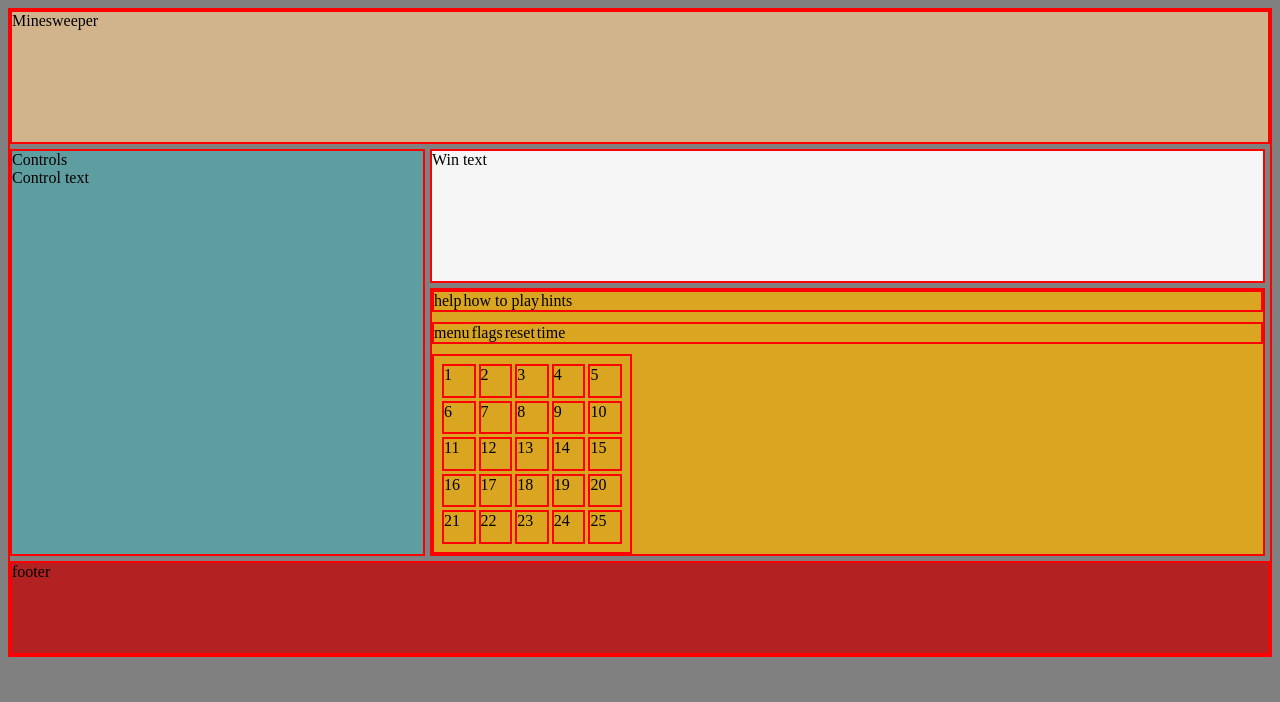
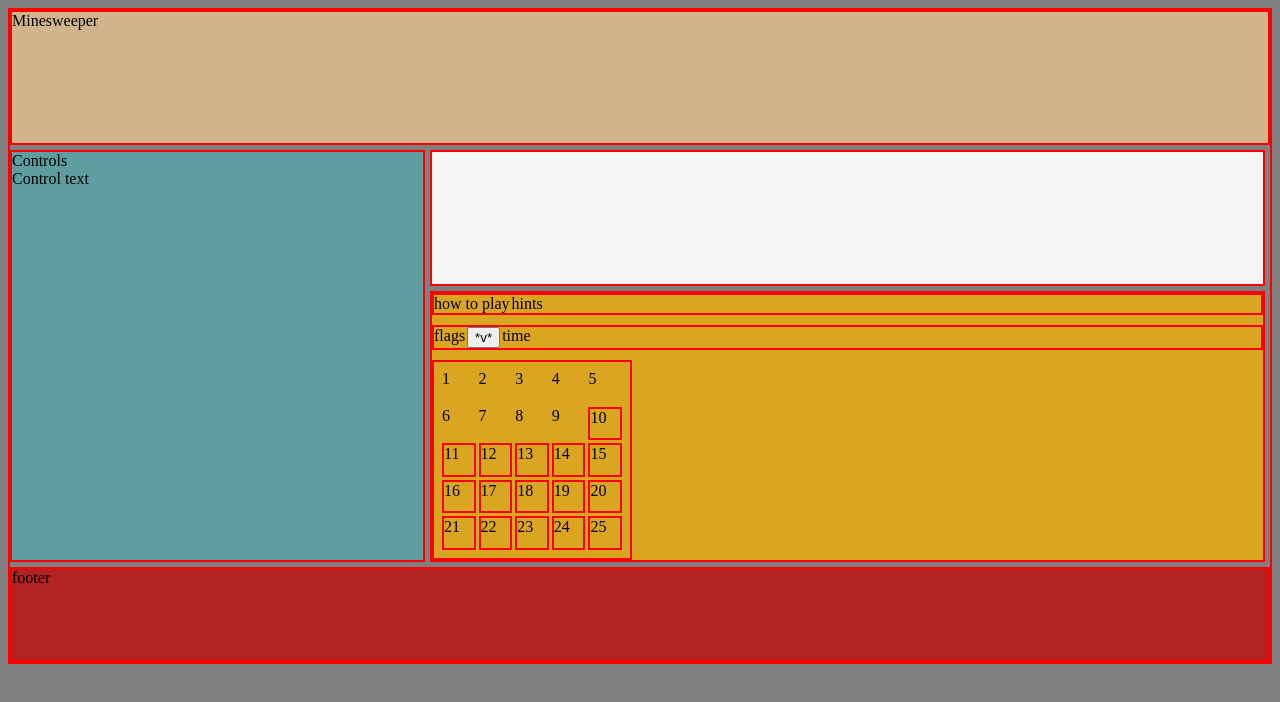
Before and after one commit to schen044/minesweeper, a plain HTML site: page index.html in a window 1280 px wide. Drawn offline with Linux system fonts and the light colour scheme.

Commit message:
removes some placeholder text, updates all grid names to be double digits

```diff
--- a/index.html
+++ b/index.html
@@ -13,27 +13,27 @@
     <div class="controls">Controls
         <div id="control-text">Control text</div>
     </div>
-    <div class="win">Win text</div>
+    <div class="win"></div>
     <div class="game-board">
-        <div class="help">help
+        <div class="help">
             <div>how to play</div>
             <div>hints</div>
         </div>
-        <div class="menu">menu
+        <div class="menu">
             <div>flags</div>
-            <div>reset</div>
+            <button id="reset">*v*</button>
             <div>time</div>
         </div>
         <div class="board">
-            <div id="grid-1">1</div>
-            <div id="grid-2">2</div>
-            <div id="grid-3">3</div>
-            <div id="grid-4">4</div>
-            <div id="grid-5">5</div>
-            <div id="grid-6">6</div>
-            <div id="grid-7">7</div>
-            <div id="grid-8">8</div>
-            <div id="grid-9">9</div>
+            <div id="grid-01">1</div>
+            <div id="grid-02">2</div>
+            <div id="grid-03">3</div>
+            <div id="grid-04">4</div>
+            <div id="grid-05">5</div>
+            <div id="grid-06">6</div>
+            <div id="grid-07">7</div>
+            <div id="grid-08">8</div>
+            <div id="grid-09">9</div>
             <div id="grid-10">10</div>
             <div id="grid-11">11</div>
             <div id="grid-12">12</div>
```
